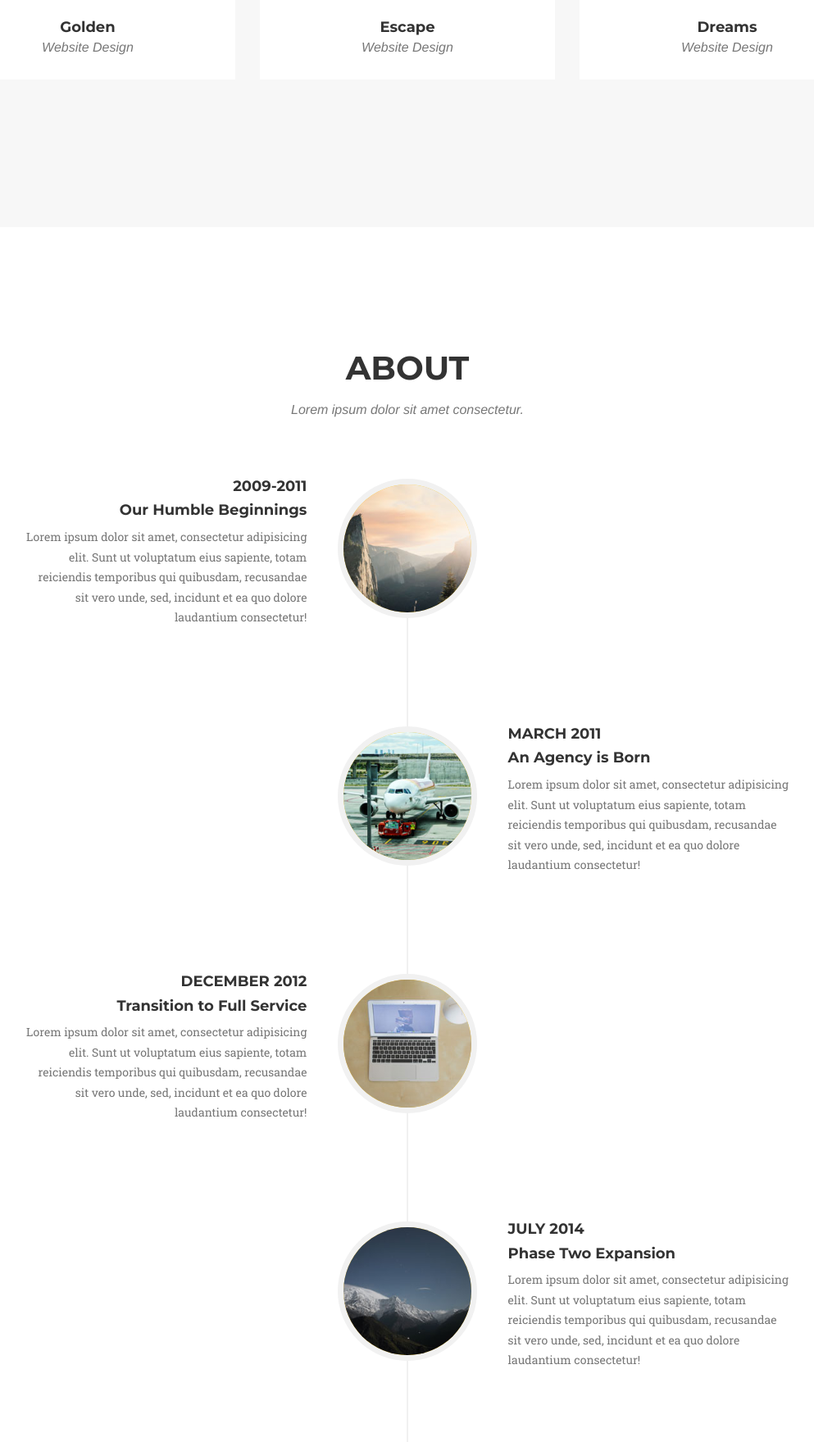
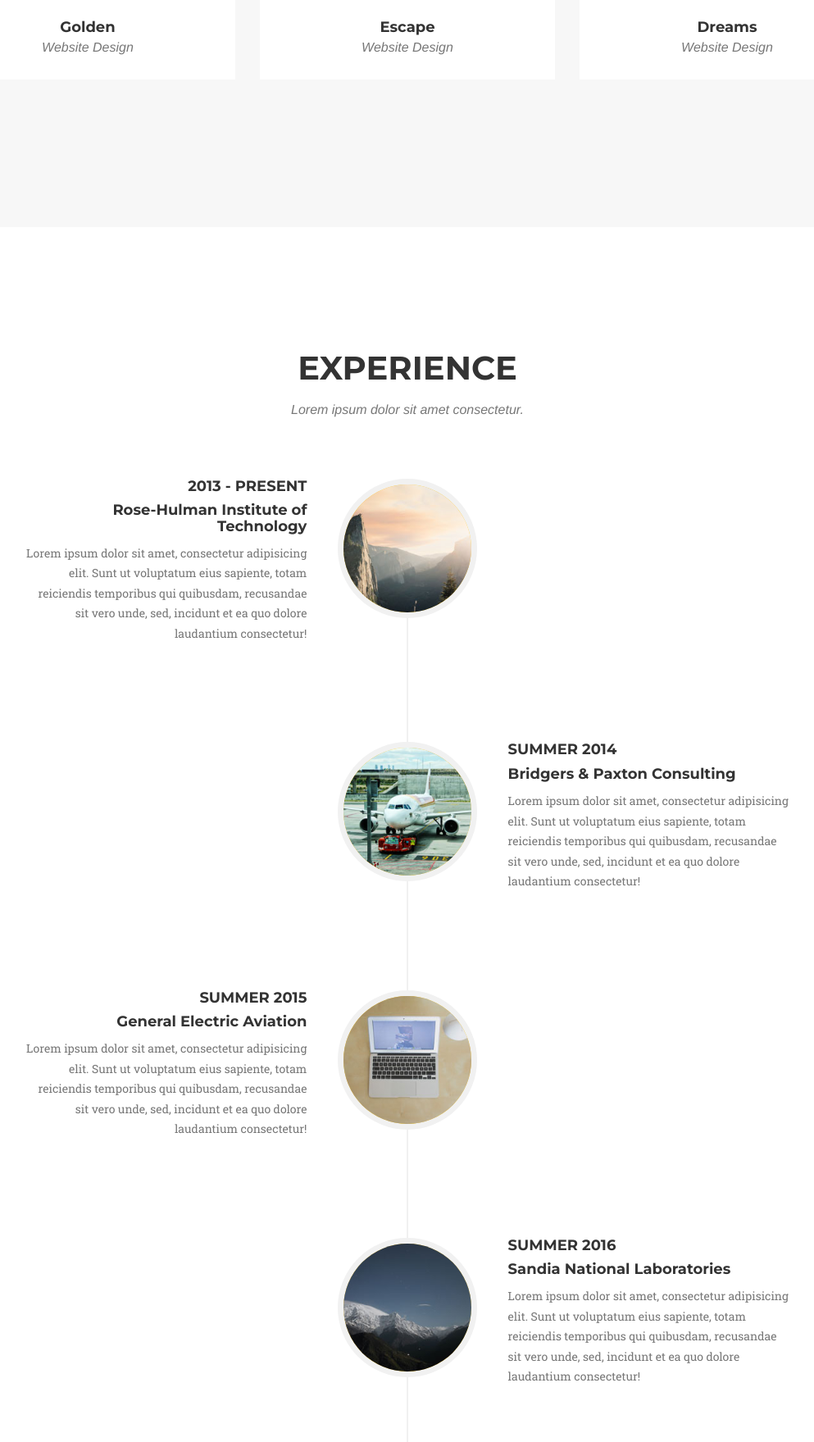
Before and after one commit to zach13silva/personal-site, a Python web app: template templates/index.html in a window 1280 px wide. Shown: the part 2415-4174 px from the top of the page at 82% size, without its empty margins (143-1136 px from the left). Run offline with Jinja, Linux system fonts and the light colour scheme; the template is opened without the code that fills it, so the values that code supplies are empty; some libraries are stand-ins or nearby versions; some web fonts are replaced.

Commit message:
Added experience and changed name

```diff
--- a/templates/index.html
+++ b/templates/index.html
@@ -9,7 +9,7 @@
     <meta name="description" content="">
     <meta name="author" content="">
 
-    <title>Agency - Start Bootstrap Theme</title>
+    <title>Zachary Silva</title>
 
     <!-- Bootstrap Core CSS -->
     <link href="assets/css/bootstrap.min.css" rel="stylesheet">
@@ -62,7 +62,7 @@
                         <a class="page-scroll" href="#portfolio">Portfolio</a>
                     </li>
                     <li>
-                        <a class="page-scroll" href="#about">About</a>
+                        <a class="page-scroll" href="#Experience">Experience</a>
                     </li>
                     <li>
                         <a class="page-scroll" href="#team">Team</a>
@@ -224,12 +224,12 @@
         </div>
     </section>
 
-    <!-- About Section -->
-    <section id="about">
+    <!-- Experience Section -->
+    <section id="Experience">
         <div class="container">
             <div class="row">
                 <div class="col-lg-12 text-center">
-                    <h2 class="section-heading">About</h2>
+                    <h2 class="section-heading">Experience</h2>
                     <h3 class="section-subheading text-muted">Lorem ipsum dolor sit amet consectetur.</h3>
                 </div>
             </div>
@@ -242,8 +242,8 @@
                             </div>
                             <div class="timeline-panel">
                                 <div class="timeline-heading">
-                                    <h4>2009-2011</h4>
-                                    <h4 class="subheading">Our Humble Beginnings</h4>
+                                    <h4>2013 - Present</h4>
+                                    <h4 class="subheading">Rose-Hulman Institute of Technology</h4>
                                 </div>
                                 <div class="timeline-body">
                                     <p class="text-muted">Lorem ipsum dolor sit amet, consectetur adipisicing elit. Sunt ut voluptatum eius sapiente, totam reiciendis temporibus qui quibusdam, recusandae sit vero unde, sed, incidunt et ea quo dolore laudantium consectetur!</p>
@@ -256,8 +256,8 @@
                             </div>
                             <div class="timeline-panel">
                                 <div class="timeline-heading">
-                                    <h4>March 2011</h4>
-                                    <h4 class="subheading">An Agency is Born</h4>
+                                    <h4>Summer 2014</h4>
+                                    <h4 class="subheading">Bridgers & Paxton Consulting</h4>
                                 </div>
                                 <div class="timeline-body">
                                     <p class="text-muted">Lorem ipsum dolor sit amet, consectetur adipisicing elit. Sunt ut voluptatum eius sapiente, totam reiciendis temporibus qui quibusdam, recusandae sit vero unde, sed, incidunt et ea quo dolore laudantium consectetur!</p>
@@ -270,8 +270,8 @@
                             </div>
                             <div class="timeline-panel">
                                 <div class="timeline-heading">
-                                    <h4>December 2012</h4>
-                                    <h4 class="subheading">Transition to Full Service</h4>
+                                    <h4>Summer 2015</h4>
+                                    <h4 class="subheading">General Electric Aviation</h4>
                                 </div>
                                 <div class="timeline-body">
                                     <p class="text-muted">Lorem ipsum dolor sit amet, consectetur adipisicing elit. Sunt ut voluptatum eius sapiente, totam reiciendis temporibus qui quibusdam, recusandae sit vero unde, sed, incidunt et ea quo dolore laudantium consectetur!</p>
@@ -284,8 +284,8 @@
                             </div>
                             <div class="timeline-panel">
                                 <div class="timeline-heading">
-                                    <h4>July 2014</h4>
-                                    <h4 class="subheading">Phase Two Expansion</h4>
+                                    <h4>Summer 2016</h4>
+                                    <h4 class="subheading">Sandia National Laboratories</h4>
                                 </div>
                                 <div class="timeline-body">
                                     <p class="text-muted">Lorem ipsum dolor sit amet, consectetur adipisicing elit. Sunt ut voluptatum eius sapiente, totam reiciendis temporibus qui quibusdam, recusandae sit vero unde, sed, incidunt et ea quo dolore laudantium consectetur!</p>
```
Also changed, not shown: other parts of templates/index.html (+2 -2 lines).
